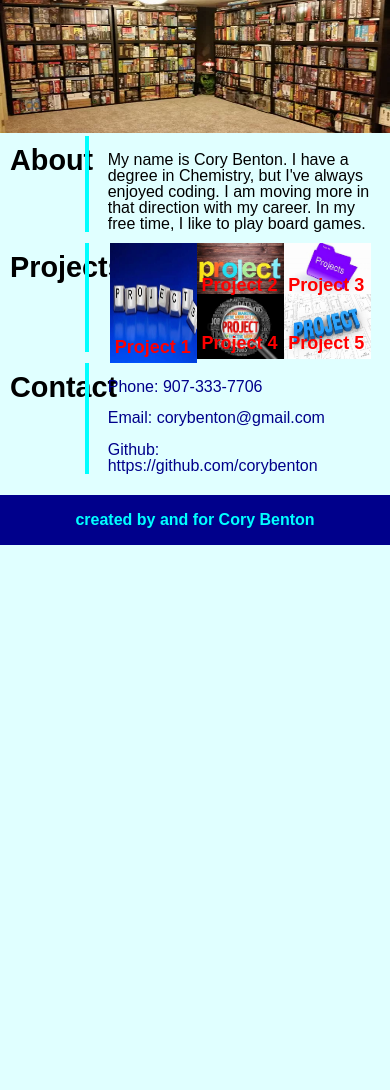
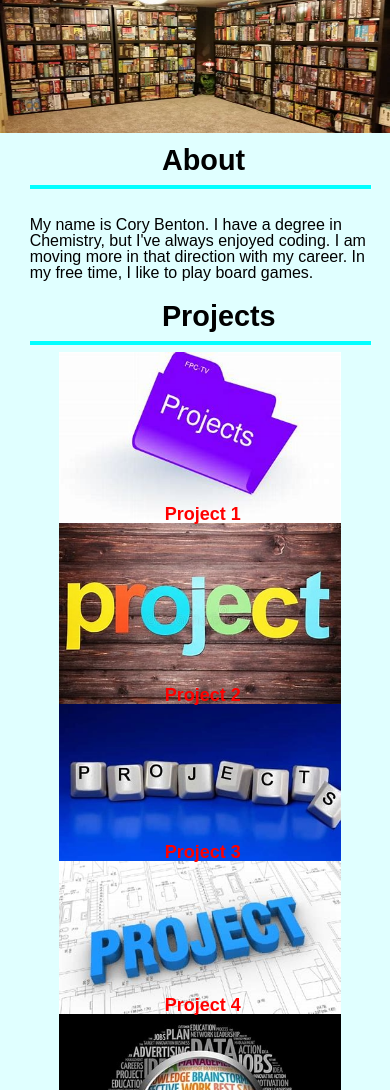
Before and after one commit to corybenton/Portfolio, a plain HTML site: page index.html in a window 390 px wide. Shown: the part 367-1457 px from the top of the page. Before the commit the page ends 912 px from the top, so only its background shows below. Drawn offline with Linux system fonts and the light colour scheme.

Commit message:
responsiveness achieved, commented css

```diff
--- a/css/style.css
+++ b/css/style.css
@@ -5,10 +5,12 @@
     --color3: cyan;
 }
 
+/*background color for non-header/footer*/
 body{
     background-color: var(--color1);
 }
 
+/*arrange items in the header bar*/
 header{
     background-color: var(--color2);
     color: var(--color1);
@@ -28,6 +30,7 @@ h1{
     margin-left: -25%;
 }
 
+/*spreads out the words for the nav links*/
 nav{
     padding: 1%;
 }
@@ -41,11 +44,31 @@ header a{
     margin-left: 15px;
 }
 
+/*when hovering over nav link produces overline*/
 header a:hover{
     color: var(--color3);
     text-decoration: overline;
 }
 
+/*settings for portrait*/
+#me{
+    height: 80%;
+    width: auto;
+    margin-left: 6%;
+}
+
+/*settings for background image*/
+#shelfie{
+    width: 65%;
+    max-height: 150px;
+    background-size: cover;
+    background-position: right;
+    margin-left: 35%;
+    position: relative;
+    margin-top: -5%;
+}
+
+/*setting main section to flow in a column*/
 main{
     display: flex;
     justify-content: center;
@@ -53,16 +76,96 @@ main{
     width: 90%;
 }
 
+h2{
+    font-size: 1.8em;
+}
+
+/*sets border between header and content*/
 section{
     margin: 0 0 3% 5%;
     border-left: 4px solid var(--color3);
     padding-left: 5%;
 }
 
-h2{
-    font-size: 1.8em;
+/*flex direction for each section to row*/
+main div{
+    display: inline-flex;
+    flex-direction: row;
 }
 
+/*setting for headers set to the side*/
+main h2{
+    width: 18%;
+    padding: 5% 7%;
+    text-align: right;
+}
+
+/*additional margin for top and bottom content areas*/
+#about p,
+#contact ul li{
+    margin-top: 6%;
+}
+
+/*sets projects to appear in a 3x2 pattern with blank in position 4*/
+#projects{
+    display: flex;
+    flex-flow: row-reverse wrap;
+}
+
+/*sets images to fit the container*/
+#projects img{
+    width: 100%;
+    height: 100%;
+    flex: 1 1 auto;
+}
+
+/*places header for projects inset on the image*/
+#projects p{
+    position: relative;
+    margin-top: -25px;
+    margin-left: 5%;
+    color: red;
+    font-weight: bold;
+    font-size: 18px;
+    z-index: 2;
+}
+
+/*fills in extra blank room from position 4*/
+#firstp{
+    margin-bottom:-72%;
+}
+
+/*border appears on hover*/
+section img:hover{
+    border: 5px solid red;
+    z-index: 1;
+}
+
+/*flex direction at column for project picture groups*/
+#projects div{
+    flex-direction: column;
+    width: 33%;
+}
+
+/*orders the images since they are in reverse order naturally*/
+#first{order: 3;}
+
+#third{order: 1;}
+
+#fourth{order: 5;}
+
+#fifth{order: 4;}
+
+#second{order:2;}
+
+/*formatting for the contact portion*/
+ul li,
+ul li a{
+    color: var(--color2);
+    text-decoration: none;
+}
+
+/*aligns and formats content in footer*/
 footer{
     text-align: center;
     font-weight: bold;
@@ -73,109 +176,34 @@ footer{
     margin: 10px 0;
 }
 
-#projects{
-    display: flex;
-    flex-direction: row-reverse;
-    flex-wrap: wrap;
-}
-
-/*sets images to 1/3rd size*/
-#projects img{
-    width: 100%;
-    height: 100%;
-    flex: 1 1 auto;
-}
-
-#projects p{
-    position: relative;
-    margin-top: -25px;
-    margin-left: 5%;
-    color: red;
-    font-weight: bold;
-    font-size: 18px;
-    z-index: 2;
-}
-
-#thirdp{
-    margin-bottom:-72%
-}
-
-#me{
-    height: 80%;
-    width: auto;
-    margin-left: 6%;
-}
-
-#shelfie{
-    width:65%;
-    max-height:150px;
-    background-size: cover;
-    background-position: right;
-    margin-left: 35%;
-    position: relative;
-    margin-top: -5%;
-}
-
-section img:hover{
-    border: 5px solid red;
-    z-index: 1;
-}
-
-/*formatting for the contact portion*/
-ul li,
-ul li a{
-
-    color: var(--color2);
-    text-decoration: none;
-}
-
-main h2{
-    width: 18%;
-    padding: 5% 5%;
-    text-align: right;
-}
-
-main div{
-    flex-direction: row;
-    display: inline-flex;
-
-}
-
-#projects div{
-    flex-direction: column;
-    width: 33%;
-}
-
-#about p,
-#contact ul li{
-    margin-top: 6%;
-}
-
+/*moves name over some so as to not intersect with portrait*/
 @media screen and (max-width: 1180px) {
     h1{
         margin-left: -10%;
     }
 }
 
+/*same as above*/
 @media screen and (max-width: 980px) {
     h1{
         margin-left:0;
     }
-
 }
 
 @media screen and (max-width: 840px){
-    /*moves nav bar to top of screen*/
-    nav{
-        position: absolute;
-        margin-top: -150px;
-        margin-left: 45%;
-    }
-
+    /*resets the spacing of the header*/
     header{
         justify-content:space-around;
     }
 
+    /*moves nav bar underneath name*/
+    nav{
+        position: absolute;
+        margin-top: 150px;
+        margin-left: 45%;
+    }
+
+    /*make background image cover whole screen*/
     #shelfie{
         width: 100%;
         margin-top: -1%;
@@ -183,27 +211,46 @@ main div{
         margin-left:0;
     }
 
+    /*moves over side border to not intersect with words*/
+    section{
+        margin-left: 8%;
+    }
+
 }
 
 @media screen and (max-width: 685px) {
+    /*additional formatting setting for nav bar*/
+    nav{
+        margin-left: 35%;
+        font-size: .8em;
+    }
 
+    /*makes content area cover whole space*/
     main{
         width:95%;
         border-left:0;
     }
 
     main h2{
-        display:block;
         padding: 10px;
     }
 
-    nav{
-        margin-left:35%;
-        font-size: .8em;
+    /*changes ordering of things so everything is in a column*/
+    main div{
+        flex-direction: column;
+        align-items: center;
+    }
+
+    /*moves side border to top*/
+    section{
+        border-left: 0;
+        border-top: 4px solid var(--color3);
+        padding-left: 0;
+        padding-top: 2%;
     }
 }
 
-@media screen and (max-width: 490px){
+@media screen and (max-width: 540px){
     /*moves header into 1 column*/
     nav{
         position:relative;
@@ -213,8 +260,10 @@ main div{
 
     #me{
         margin-left: 0;
+        margin-right: 7%;
     }
 
+    /*expands header background down to fit nav bar*/
     header{
         height: 350px;
     }
@@ -222,4 +271,31 @@ main div{
     #shelfie{
         margin-top: 0;
     }
+
+    /*single column for projects*/
+    #projects{
+        flex-direction: column;
+        align-items: center;
+    }
+
+    /*takes away extra size from project 1*/
+    #firstp{
+        margin-bottom: 0;
+    }
+
+    /*reorders projects since no longer in reverse*/
+    #first{order:1;}
+
+    #second{order:2;}
+
+    #third{order:3;}
+
+    #fourth{order:4;}
+
+    #fifth{order:5;}
+
+    /*makes projects bigger*/
+    #projects img{
+        width: 250%;
+    }
 }
--- a/index.html
+++ b/index.html
@@ -32,31 +32,37 @@
                     </p>
             </section>
             </div>
+
             <div>
                 <h2>Projects</h2>
                 <section id="projects">
-                <div>
-                    <img src="./images/download.jpg" alt="folder project" id="first">
-                    <p>Project 3</p>
+                    <div id="first">
+                        <img src="./images/download.jpg" alt="folder project">
+                        <p id="firstp">Project 1</p>
                     </div>
-                <div>
+
+                    <div id="second">
                         <img src="./images/OIP.jpg" alt="project on wooden table">
                         <p>Project 2</p>
                     </div>
-                <div>
-                    <img src="./images/th (1).jpg" alt="keyboard keys project" id="third">
-                    <p id="thirdp">Project 1</p>
+
+                    <div  id="third">
+                        <img src="./images/th (1).jpg" alt="keyboard keys project">
+                        <p>Project 3</p>
                     </div>
-                <div>
+
+                    <div id="fourth">
                         <img src="./images/th.jpg" alt="project on blueprint">
+                        <p>Project 4</p>
+                    </div>
+
+                    <div id="fifth">
+                        <img src="./images/th (2).jpg" alt="magnifying glass project">
                         <p>Project 5</p>
-                </div>
-                <div>
-                    <img src="./images/th (2).jpg" alt="magnifying glass project">
-                    <p>Project 4</p>
                     </div>
                 </section>
             </div>
+
             <div>
             <h2>Contact</h2>
             <section id="contact">
```
Lines whose indentation alone changed are shown as unchanged.
